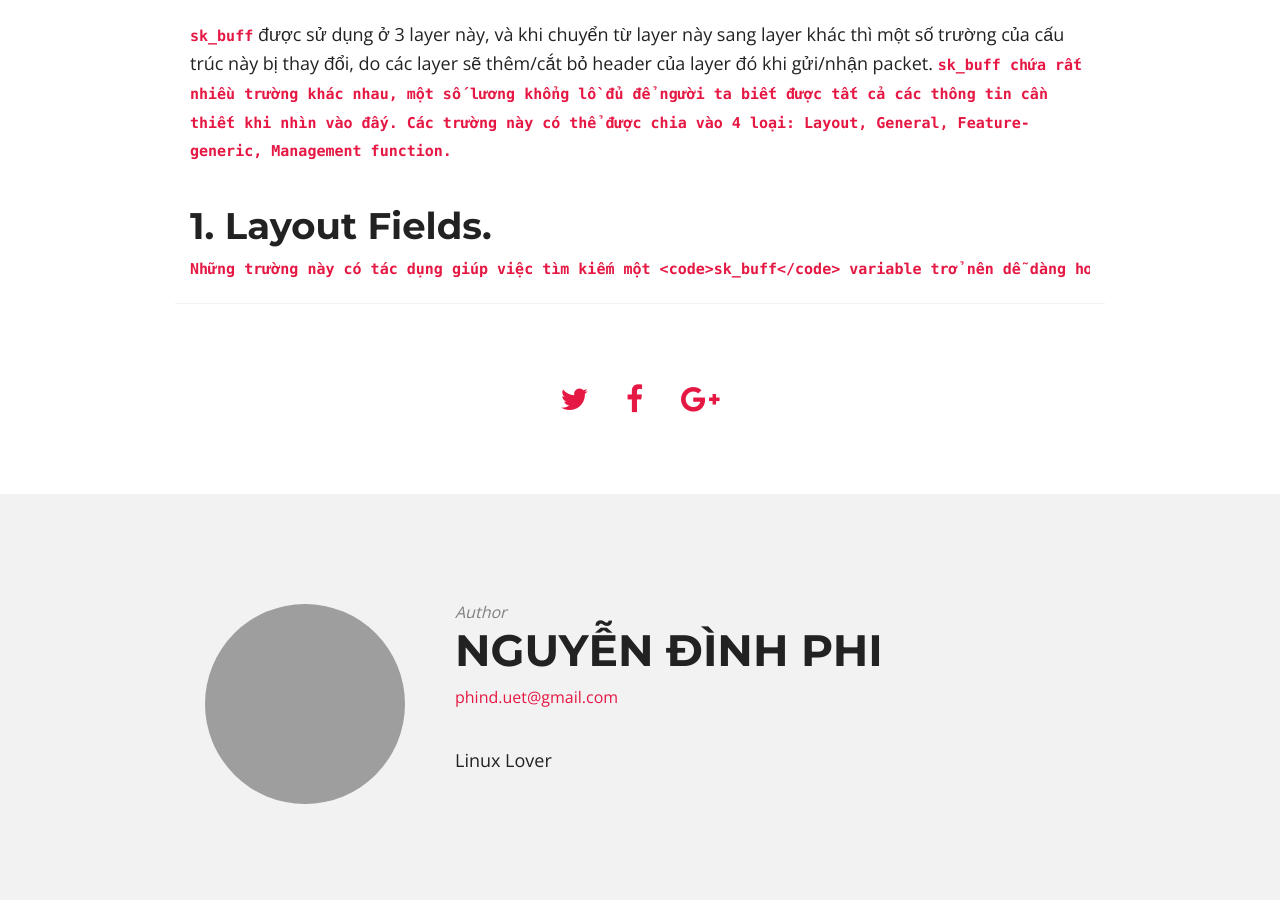
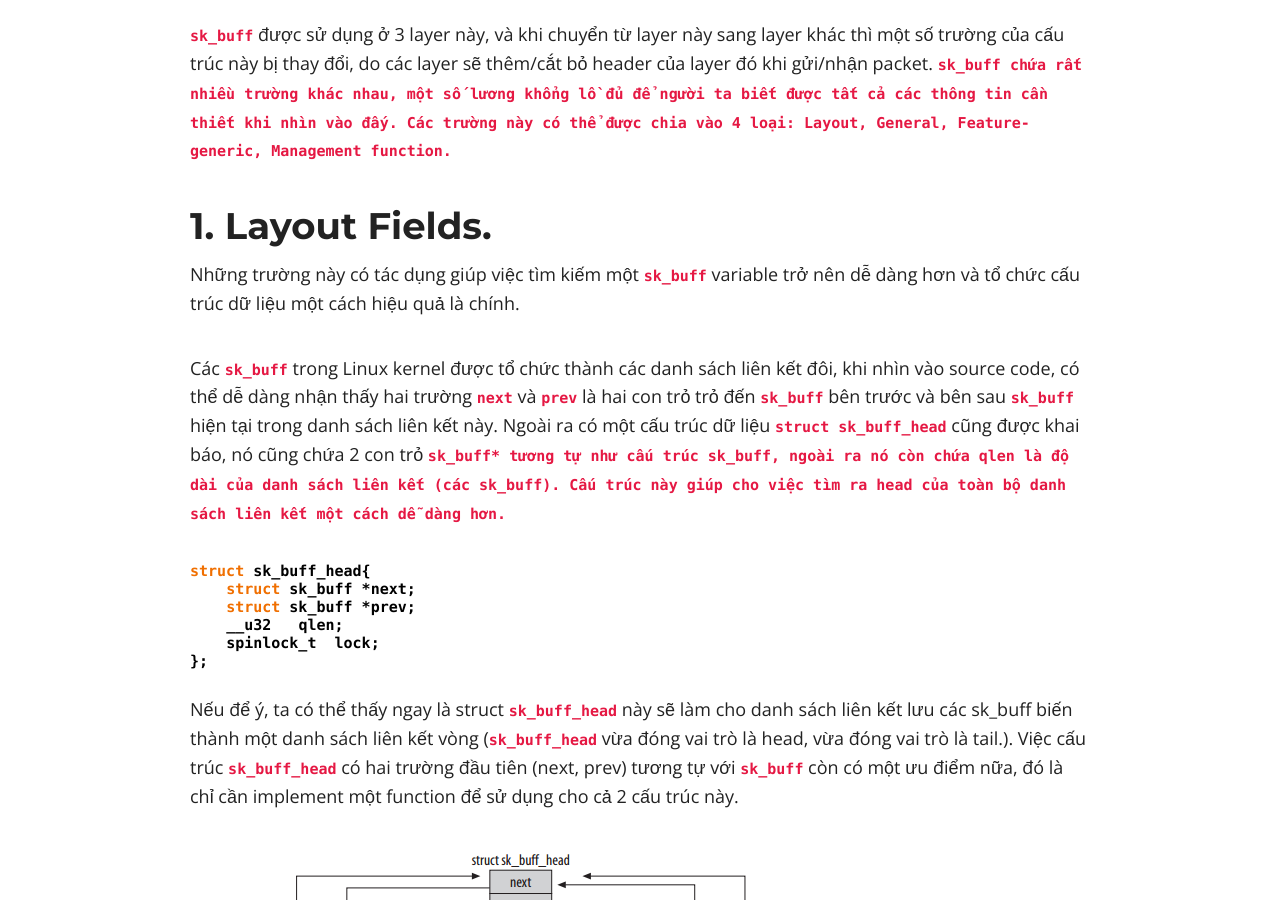
Before and after one commit to ita93/ita93.github.io, a Jekyll site: the page built from _posts/2018-11-11-Struct sk_buff.md, in a window 1280 px wide and 900 px high, scrolled down 778 px. Built offline with Jekyll 4.4.1, drawn with Linux system fonts in a browser that asks for light colours; nearby versions of some CDN libraries; comment, search, counter and statistics services are not loaded.

Commit message:
Skbuff linked list
List of skbuff

```diff
--- a/_posts/2018-11-11-Struct sk_buff.md
+++ b/_posts/2018-11-11-Struct sk_buff.md
@@ -20,4 +20,19 @@ Trong mạng 7 tầng, thì các tầng mà network subsystem cần phải xử
 <code>sk_buff<code> chứa rất nhiều trường khác nhau, một số lương khổng lồ đủ để người ta biết được tất cả các thông tin cần thiết khi nhìn vào đấy. Các trường này có thể được chia vào 4 loại: Layout, General, Feature-generic, Management function.
 
 ## 1.  Layout Fields.
-    Những trường này có tác dụng giúp việc tìm kiếm một <code>sk_buff</code> variable trở nên dễ dàng hơn và tổ chức cấu trúc dữ liệu một cách hiệu quả là chính.
+Những trường này có tác dụng giúp việc tìm kiếm một <code>sk_buff</code> variable trở nên dễ dàng hơn và tổ chức cấu trúc dữ liệu một cách hiệu quả là chính.
+
+Các <code>sk_buff</code> trong Linux kernel được tổ chức thành các danh sách liên kết đôi, khi nhìn vào source code, có thể dễ dàng nhận thấy hai trường <code>next</code> và <code>prev</code> là hai con trỏ trỏ đến <code>sk_buff</code> bên trước và bên sau <code>sk_buff</code> hiện tại trong danh sách liên kết này.
+Ngoài ra có một cấu trúc dữ liệu <code>struct sk_buff_head</code> cũng được khai báo, nó cũng chứa 2 con trỏ <code>sk_buff*<code> tương tự như cấu trúc sk_buff, ngoài ra nó còn chứa <code>qlen</code> là độ dài của danh sách liên kết (các sk_buff). Cấu trúc này giúp cho việc tìm ra head của toàn bộ danh sách liên kết một cách dễ dàng hơn.
+{% highlight c %}
+struct sk_buff_head{
+    struct sk_buff *next;
+    struct sk_buff *prev;
+    __u32   qlen;
+    spinlock_t  lock;
+};
+{% endhighlight %}
+
+Nếu để ý, ta có thể thấy ngay là struct <code>sk_buff_head</code> này sẽ làm cho danh sách liên kết lưu các sk_buff biến thành một danh sách liên kết vòng (<code>sk_buff_head</code> vừa đóng vai trò là head, vừa đóng vai trò là tail.). Việc cấu trúc <code>sk_buff_head</code> có hai trường đầu tiên (next, prev) tương tự với <code>sk_buff</code> còn có một ưu điểm nữa, đó là chỉ cần implement một function để sử dụng cho cả 2 cấu trúc này.
+
+<a href="{{ site.url }}/images/skbuff/list_of_skbuff.PNG"><img src="{{ site.url }}/images/skbuff/list_of_skbuff.PNG"></a>
```
Also changed, not shown: images/skbuff/list_of_skbuff.PNG (added).
